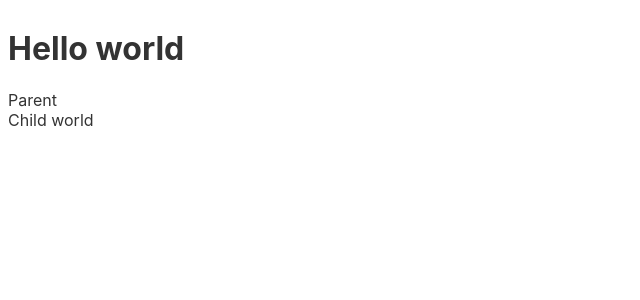
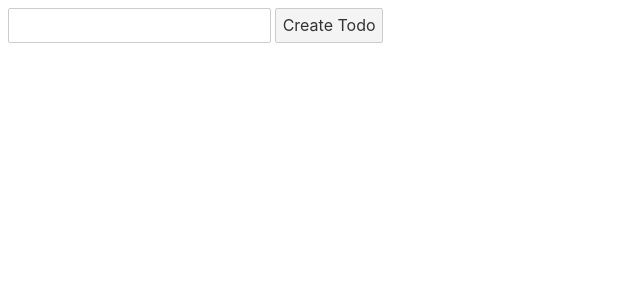
Before and after one commit to BalckUK/Svelte, a Svelte app in the folder svelte-app/: page / in a window 1280 px wide. Shown: the top 300 px of the page, without its empty margins (0-640 px from the left). Built offline with nearby package versions, Linux system fonts and the light colour scheme.

Commit message:
todo 예제 중간

```diff
--- a/svelte-app/src/App.svelte
+++ b/svelte-app/src/App.svelte
@@ -1,10 +1,26 @@
 <script>
-    import { storeName } from './store.js'
-    import Parent from "./Parent.svelte";
+    import Todo from "./Todo.svelte";
+    let title = ''
+    let todos = []
+    let id = 0
 
-    let name = 'world';
-    $storeName = name
+    function createTodo(){
+        todos.push({
+            id,
+            title
+        })
+        todos = todos
+        title = ''
+        id += 1
+    }
 </script>
 
-<h1>Hello {name}</h1>
-<Parent name={name}/>
+<input bind:value={title}
+       type="text" />
+<button on:click={createTodo}>
+    Create Todo
+</button>
+
+{#each todos as todo}
+    <Todo {todo}/>
+{/each}
--- /dev/null
+++ b/svelte-app/src/Todo.svelte
@@ -0,0 +1,7 @@
+<script>
+    export let todo
+</script>
+
+<div>
+    {todo.title}
+</div>
```
Also changed, not shown: svelte-app/src/App8.svelte (added, +10 -0 lines).
